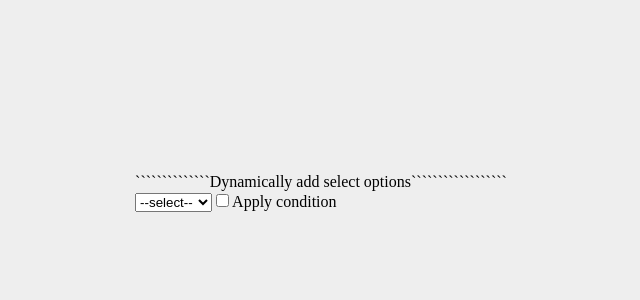
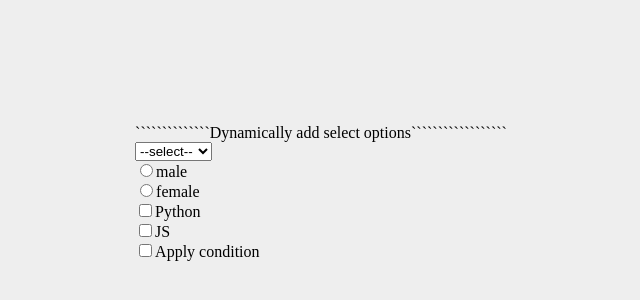
Before and after one commit to amritpal7/react-yeisqp, a React (Create React App) app: page / in a window 1280 px wide. Shown: the part 216-516 px from the top of the page, without its empty margins (319-959 px from the left). Built offline with nearby package versions, Linux system fonts and the light colour scheme.

Commit message:
1 file modified

```diff
--- a/src/DynamicFields.jsx
+++ b/src/DynamicFields.jsx
@@ -38,12 +38,14 @@ const FormFields = () => {
       options: [
         {
           id: uuid(),
+          name: 'radio-type',
           optionName: 'male',
           value: '',
           childOptions: [],
         },
         {
           id: uuid(),
+          name: 'radio-type',
           optionName: 'female',
           value: '',
           childOptions: [],
@@ -60,7 +62,20 @@ const FormFields = () => {
     type: 'checkbox',
     properties: {
       label: 'Checkbox question field.',
-      options: [],
+      options: [
+        {
+          id: uuid(),
+          optionName: 'Python',
+          value: '',
+          childOptions: [],
+        },
+        {
+          id: uuid(),
+          optionName: 'JS',
+          value: '',
+          childOptions: [],
+        },
+      ],
       columns: 1,
     },
     required: false,
@@ -81,10 +96,11 @@ const FormFields = () => {
   const [formElements, setFormElements] = useState(initialValues);
   const [selectedElem, setSelectedElem] = useState(null);
   const [elemType, setElemType] = useState('');
+  const [render, setRenderer] = useState(false);
   const [dependencies, setDependencies] = useState({
     selectedElement: null,
     selectedElementValue: null,
-    showElement: null,
+    showElementId: null,
   });
 
   function toggleCondition(e) {
@@ -158,7 +174,7 @@ const FormFields = () => {
   function displayElementHandler(e) {
     setDependencies((prevDeps) => ({
       ...prevDeps,
-      showElement: e.target.value,
+      showElementId: e.target.value,
     }));
     console.log(e.target.value);
   }
@@ -171,12 +187,16 @@ const FormFields = () => {
     console.log('final', dependencies);
   }
 
-  function displayRenderer() {
-    console.log('diaplay');
+  function displayRenderer(e) {
+    console.log(e.target.value);
+    const { selectedElementValue } = dependencies;
+    selectedElementValue === e.target.value
+      ? setRenderer(true)
+      : setRenderer(false);
   }
 
   function handleValueChange(e) {
-    setOptionVal(e.target.value);
+    setOptionVal(e.target);
   }
 
   function handleOptionsRemove(index) {
@@ -193,42 +213,91 @@ const FormFields = () => {
         <select name="" id="" onChange={displayRenderer}>
           <option value="">--select--</option>
           {select1.properties.options.map((option) => {
-            return <option>{option.optionName}</option>;
+            return (
+              <option value={option.optionName}>{option.optionName}</option>
+            );
           })}
         </select>
+        <div>
+          {element1.properties.options.map((option) => {
+            return (
+              <div>
+                <input
+                  type="radio"
+                  name={option.name}
+                  value={option.optionName}
+                  onChange={displayRenderer}
+                />
+                <label htmlFor="">{option.optionName}</label>
+              </div>
+            );
+          })}
+        </div>
+        <div>
+          {element2.properties.options.map((option) => {
+            return (
+              <div>
+                <input
+                  type="checkbox"
+                  value={option.optionName}
+                  onChange={displayRenderer}
+                />
+                <label htmlFor="">{option.optionName}</label>
+              </div>
+            );
+          })}
+        </div>
 
-        {dependencies &&
-          dependencies.showElement !== null &&
-          formElements.map((elem) => {
-            if (elem.id === dependencies.showElement.id) {
-              showElement.type === 'select' ? (
-                <select>
-                  <option>--select--</option>
+        {render && dependencies.showElementId !== null
+          ? formElements.map((elem) => {
+              if (
+                elem.id === dependencies.showElementId &&
+                elem.type === 'radio'
+              ) {
+                return (
+                  <div>
                     {elem.properties.options.map((option) => {
-                    return <option>{option.optionName}</option>;
-                  })}
-                </select>
-              ) : showElement.type === 'radio' ? (
-                elem.properties.options.map((option) => {
                       return (
                         <div>
                           <input type="radio" />
-                      <label htmlFor="">{option.optionName}</label>
+                          <label>{option.optionName} </label>
                         </div>
                       );
-                })
-              ) : showElement.type === 'checkbox' ? (
-                showElement.properties.options.map((option) => {
+                    })}
+                  </div>
+                );
+              } else if (
+                elem.id === dependencies.showElementId &&
+                elem.type === 'checkbox'
+              ) {
+                return (
+                  <div>
+                    {elem.properties.options.map((option) => {
                       return (
                         <div>
                           <input type="checkbox" />
                           <label htmlFor="">{option.optionName}</label>
                         </div>
                       );
+                    })}
+                  </div>
+                );
+              } else if (
+                elem.id === dependencies.showElementId &&
+                elem.type === 'select'
+              ) {
+                return (
+                  <select>
+                    <option value="">--select--</option>
+                    {elem.properties.options.map((option) => {
+                      return <option>{option.optionName}</option>;
+                    })}
+                  </select>
+                );
+              }
             })
-              ) : null;
-            }
-          })}
+          : []}
+
         <input
           type="checkbox"
           value="male"
```
Lines whose indentation alone changed are shown as unchanged.
